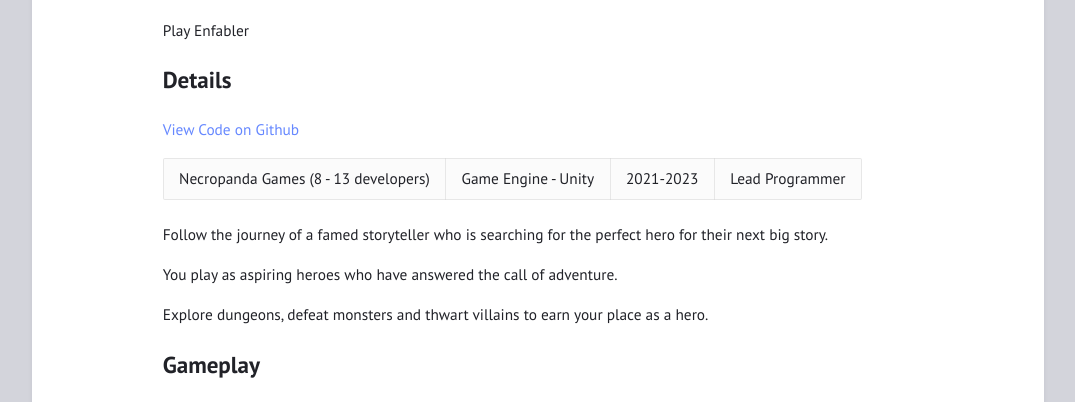
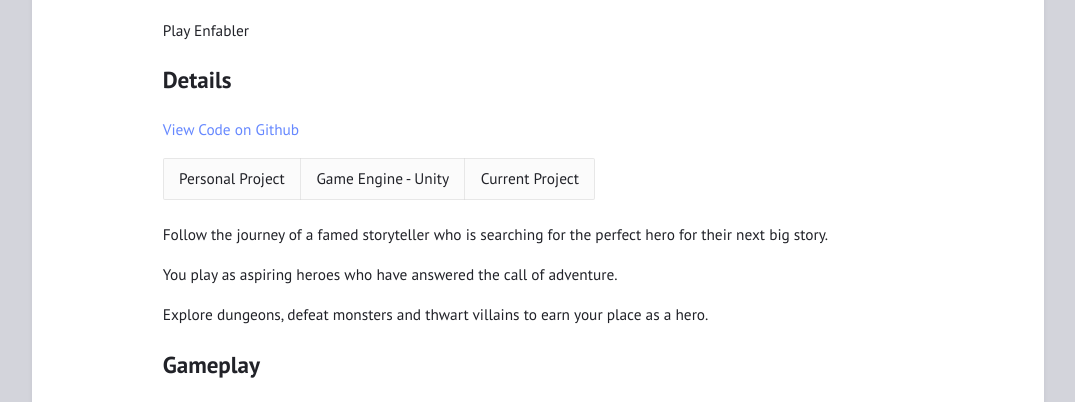
Before and after one commit to andrewscott02/andrewscott02.github.io, a Jekyll site: the page built from projects/enfabler.md, in a window 1280 px wide and 900 px high, scrolled down 521 px, cut to the strip 91-493 px from the top of the window. Shown: the whole strip, without its empty margins (102-1177 px from the left). Built offline with Jekyll 4.4.1, drawn with Linux system fonts in a browser that asks for light colours.

Commit message:
Update enfabler.md

```diff
--- a/projects/enfabler.md
+++ b/projects/enfabler.md
@@ -11,7 +11,7 @@ permalink: /projects/enfabler
 
 [View Code on Github](https://github.com/andrewscott02/Enfabler)
 
-Necropanda Games (8 - 13 developers) | Game Engine - Unity | 2021-2023 | Lead Programmer
+Personal Project | Game Engine - Unity | Current Project
 
 <p>
   Follow the journey of a famed storyteller who is searching for the perfect hero for their next big story.
```
